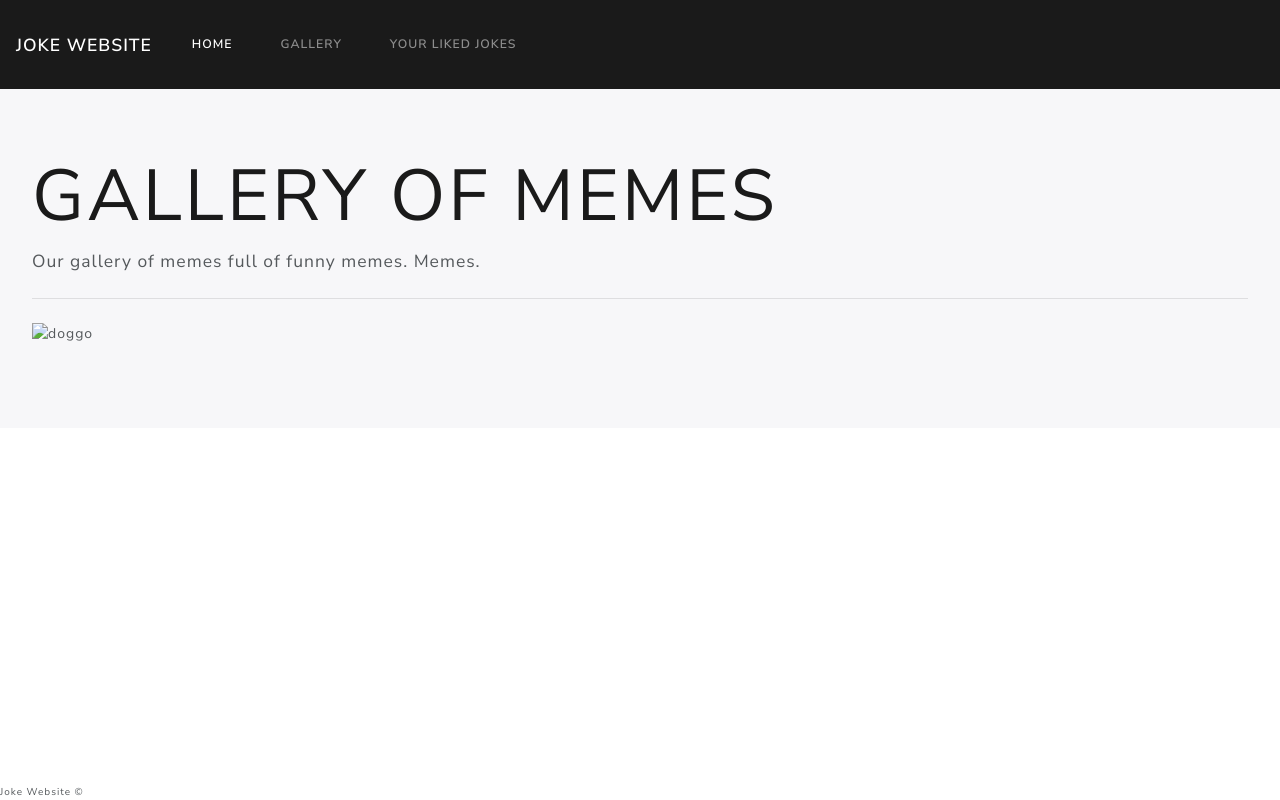
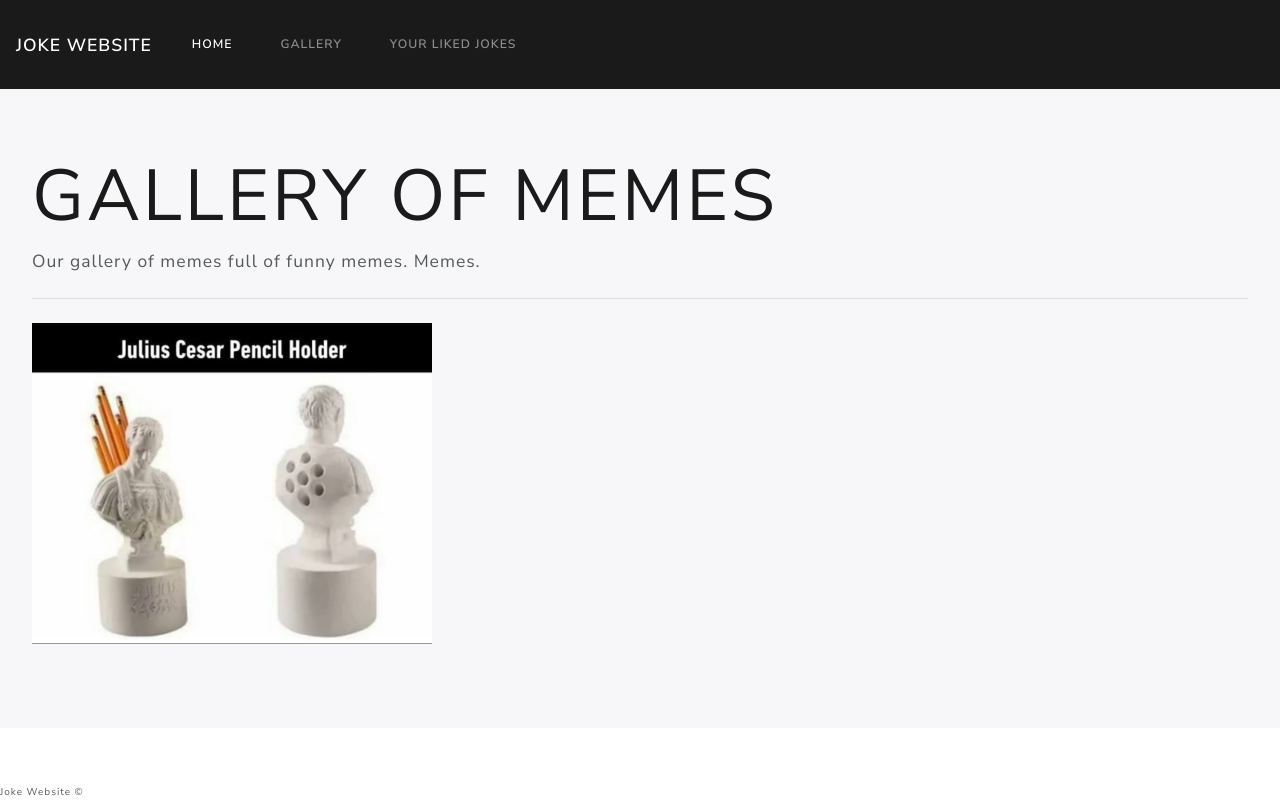
Before and after one commit to TubaAdrienn/SZFM_2020_1_Softies, a plain HTML site: page src/views/gallery.html in a window 1280 px wide. Drawn offline with nearby package versions, Linux system fonts and the light colour scheme; files whose address does not match are found by name.

Commit message:
fix of picture src

```diff
--- a/src/views/gallery.html
+++ b/src/views/gallery.html
@@ -37,8 +37,7 @@
         <hr class="my-4">
 
         <div class="pictures" style="display: flex; justify-content: space-between; flex-wrap: wrap;">
-            <img src="img/doggo.jpg" alt="doggo" style="width: 400px; margin-bottom: 20px;">
-
+            <img src="../resources/meme1.jpg" alt="doggo" style="width: 400px; margin-bottom: 20px;">
         </div>
     </div>
 
```
